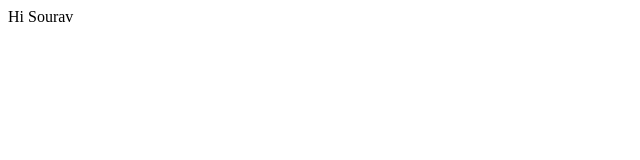
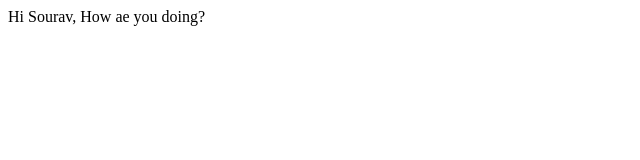
Before and after one commit to souravbiswal07/my-demo-repo, a plain HTML site: page index.html in a window 1280 px wide. Shown: the whole page, without its empty margins (0-640 px from the left). Drawn offline with Linux system fonts and the light colour scheme.

Commit message:
Update index.html

```diff
--- a/index.html
+++ b/index.html
@@ -1,5 +1,5 @@
 <html>
 <body>
-Hi Sourav
+  <p>Hi Sourav, How ae you doing?</p>
 </body>
 </html>
```
